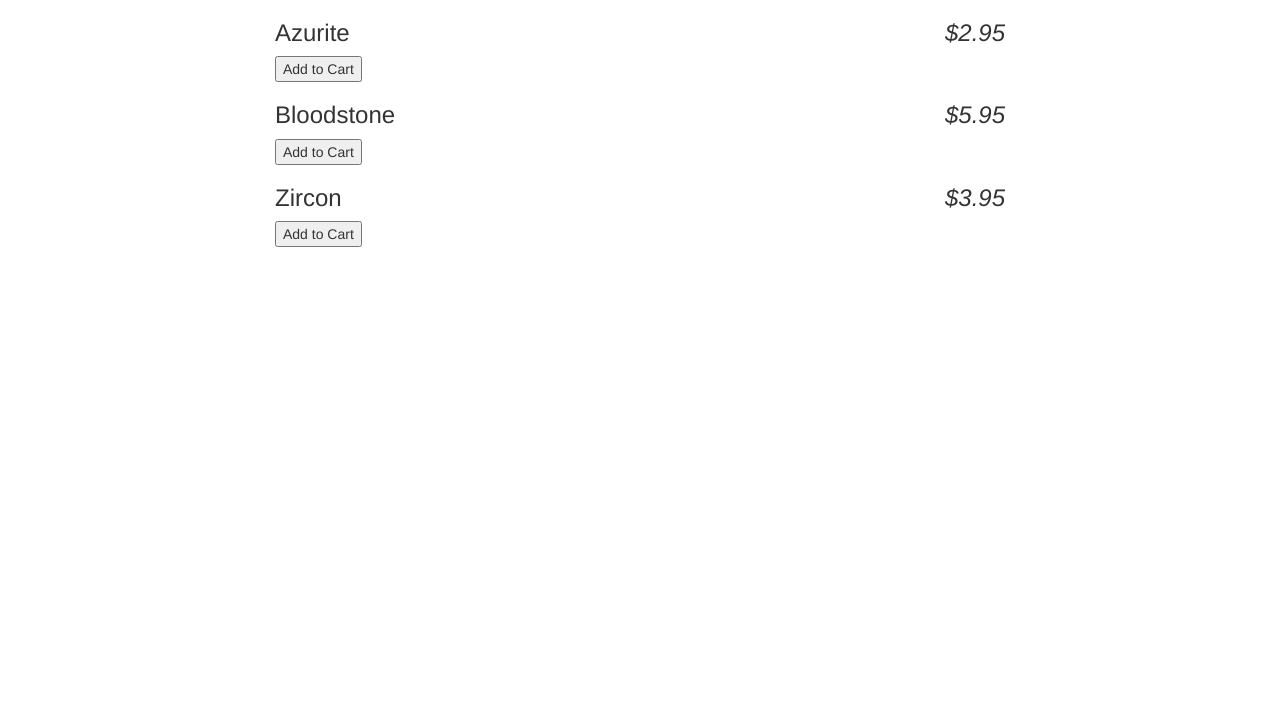
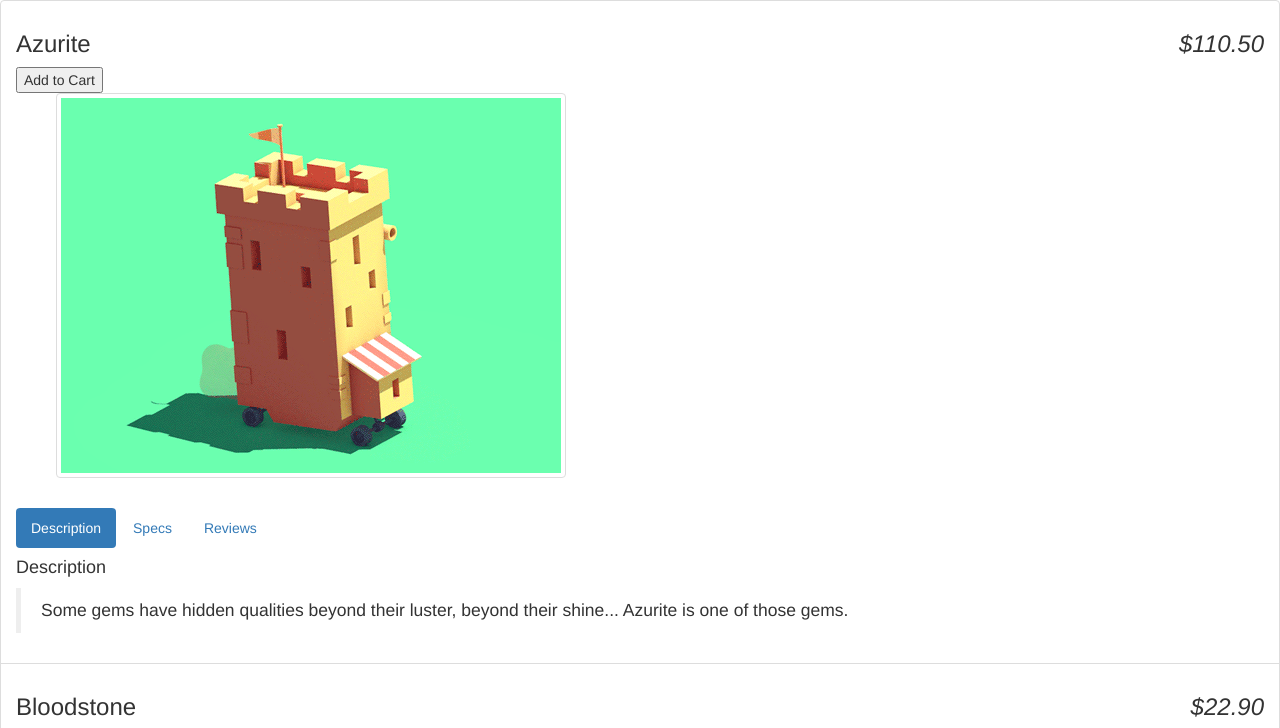
Before and after one commit to carlhogo/tutorial_angular, a website: page app/index.html at #/menu in a window 1280 px wide. Shown: the top 728 px of the page. Drawn offline with nearby package versions, Linux system fonts and the light colour scheme; some packages are replaced by stand-ins of ours; files that its build step writes are made by us from their sources.

Commit message:
Se añade la funcionalidad de tabs y sus respectivos controladores

```diff
--- a/app/scripts/controllers/storeCtrl.js
+++ b/app/scripts/controllers/storeCtrl.js
@@ -9,14 +9,104 @@
  */
 
 
+var app = angular.module('exampleController', [])
 
- angular.module('exampleController', [])
-  .controller('StoreCtrl', function () {
-  	this.products = gems;
+  app.controller('StoreCtrl', function () {
+  	var vm = this;
+  	vm.products = gems;
   });
 
+
+  app.controller('TabController',function(){
+ 		var vm = this;
+ 		vm.tab = 1;
+ 		vm.setTab = function(selectTab){
+ 			vm.tab = selectTab;
+ 		};
+ 		vm.isSet = function(tabName){
+ 			return vm.tab === tabName;
+ 		};
+ 	});
+
 var gems = [
-	{ name: 'Azurite', price: 2.95, soldOut: false, canPurchase: true},
-    { name: 'Bloodstone', price: 5.95, soldOut: false, canPurchase: true},
-    { name: 'Zircon', price: 3.95, soldOut: false, canPurchase: true }
-];
+      {
+        name: 'Azurite',
+        description: "Some gems have hidden qualities beyond their luster, beyond their shine... Azurite is one of those gems.",
+        shine: 8,
+        price: 110.50,
+        rarity: 7,
+        color: '#CCC',
+        canPurchase: true,
+        soldOut: false,
+        faces: 14,
+        images: [
+          "../images/gem-02.gif"
+        ],
+        reviews: [{
+          stars: 5,
+          body: "I love this gem!",
+          author: "joe@example.org",
+          createdOn: 1397490980837
+        }, {
+          stars: 1,
+          body: "This gem sucks.",
+          author: "tim@example.org",
+          createdOn: 1397490980837
+        }]
+      },
+      {
+        name: 'Bloodstone',
+        description: "Origin of the Bloodstone is unknown, hence its low value. It has a very high shine and 12 sides, however.",
+        shine: 9,
+        price: 22.90,
+        rarity: 6,
+        color: '#EEE',
+        canPurchase: true,
+        soldOut: false,
+        faces: 12,
+        images: [
+          "../images/gem-02.gif"
+        ],
+        reviews: [{
+          stars: 3,
+          body: "I think this gem was just OK, could honestly use more shine, IMO.",
+          author: "JimmyDean@example.org",
+          createdOn: 1397490980837
+        }, {
+          stars: 4,
+          body: "Any gem with 12 faces is for me!",
+          author: "gemsRock@example.org",
+          createdOn: 1397490980837
+        }]
+      },
+      {
+        name: 'Zircon',
+        description: "Zircon is our most coveted and sought after gem. You will pay much to be the proud owner of this gorgeous and high shine gem.",
+        shine: 70,
+        price: 1100,
+        rarity: 2,
+        color: '#000',
+        canPurchase: true,
+        soldOut: false,
+        faces: 6,
+        images: [
+          "../images/gem-02.gif"
+        ],
+        reviews: [{
+          stars: 1,
+          body: "This gem is WAY too expensive for its rarity value.",
+          author: "turtleguyy@example.org",
+          createdOn: 1397490980837
+        }, {
+          stars: 1,
+          body: "BBW: High Shine != High Quality.",
+          author: "LouisW407@example.org",
+          createdOn: 1397490980837
+        }, {
+          stars: 1,
+          body: "Don't waste your rubles!",
+          author: "nat@example.org",
+          createdOn: 1397490980837
+        }]
+      }
+    ];
--- a/app/views/menu.html
+++ b/app/views/menu.html
@@ -1,9 +1,42 @@
- <div class="container" ng-controller='StoreCtrl as store'>
- <div class="product row" ng-show='!store.product.soldOut' ng-repeat='product in store.products'>
+ <div class="list-group" ng-controller='StoreCtrl as store'>
+ <div class="list-group-item" ng-show='!store.product.soldOut' ng-repeat='product in store.products'>
     <h3>
         {{product.name}}
     <em class="pull-right">{{product.price | currency}}</em>
     </h3>
     <button ng-show='product.canPurchase'>Add to Cart</button>
+      <!-- Image Gallery  -->
+        <div class='gallery'   ng-show="product.images.length">
+
+        <!-- Fail 1 Message -->
+        <div ng-show="product.images">
+            <ul class="img-thumbnails clearfix">
+            <li class="small-image pull-left thumbnail" ng-repeat="image in product.images"> <img ng-src="{{image}}" /> </li>
+          </ul>
+        </div>
+
+      </div>
+      <section class="tab" ng-controller='TabController as tabCtrl'>
+        <ul class="nav nav-pills">
+          <li ng-class="{ active: tabCtrl.isSet(1) }">
+            <a href ng-click='tabCtrl.setTab(1)'>Description</a></li>
+          <li ng-class="{ active: tabCtrl.isSet(2) }">
+            <a href ng-click='tabCtrl.setTab(2)'>Specs</a></li>
+          <li ng-class="{ active: tabCtrl.isSet(3) }">
+            <a href ng-click='tabCtrl.setTab(3)'>Reviews</a></li>
+        </ul>
+        <div ng-show='tabCtrl.isSet(1)'>
+          <h4>Description</h4>
+          <blockquote>{{product.description}}</blockquote>
+        </div>
+        <div ng-show='tabCtrl.isSet(2)'>
+          <h4>Specs</h4>
+          <blockquote>Shine: {{product.shine}}</blockquote>
+        </div>
+        <div ng-show='tabCtrl.isSet(3)'>
+          <h4>Reviews</h4>
+          <blockquote></blockquote>
+        </div>
+      </section>
 </div>
 </div>
```
Also changed, not shown: images/gem-02.gif (added).
